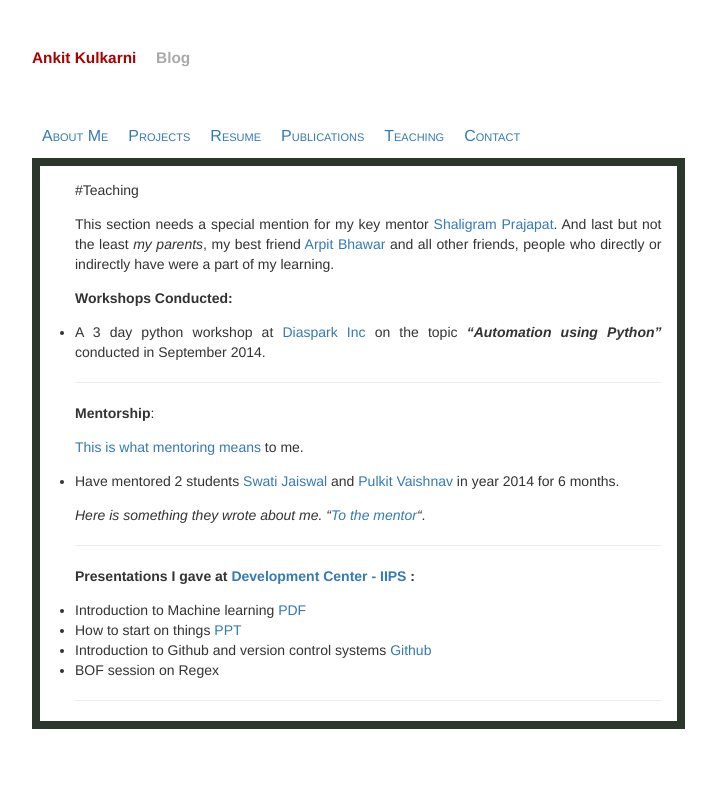
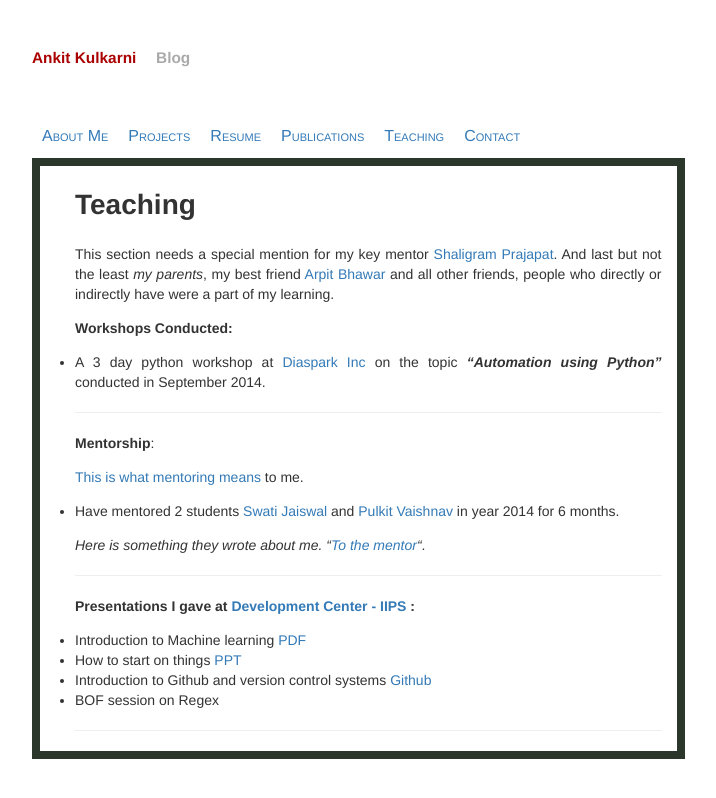
Before and after one commit to Ankit-Kulkarni/Ankit-Kulkarni.github.io, a Jekyll site: the page built from teaching.md, in a window 1280 px wide. Shown: the top 798 px of the page, without its empty margins (233-949 px from the left). Built offline with Jekyll 4.4.1, drawn with Linux system fonts in a browser that asks for light colours.

```diff
--- a/teaching.md
+++ b/teaching.md
@@ -4,7 +4,9 @@ title: Ankit Kulkarni | Teaching
 categories: aboutme
 permalink: /aboutme/teaching.html
 ---
-#Teaching
+
+Teaching
+========
 
 This section needs a special mention for my key mentor [Shaligram Prajapat](https://sites.google.com/site/shaligramiipsdavvindore/). And last but not the least *my parents*, my best friend [Arpit Bhawar](http://goo.gl/FT0Tm9) and all other friends, people who directly or indirectly have were a part of my learning.
 
```
